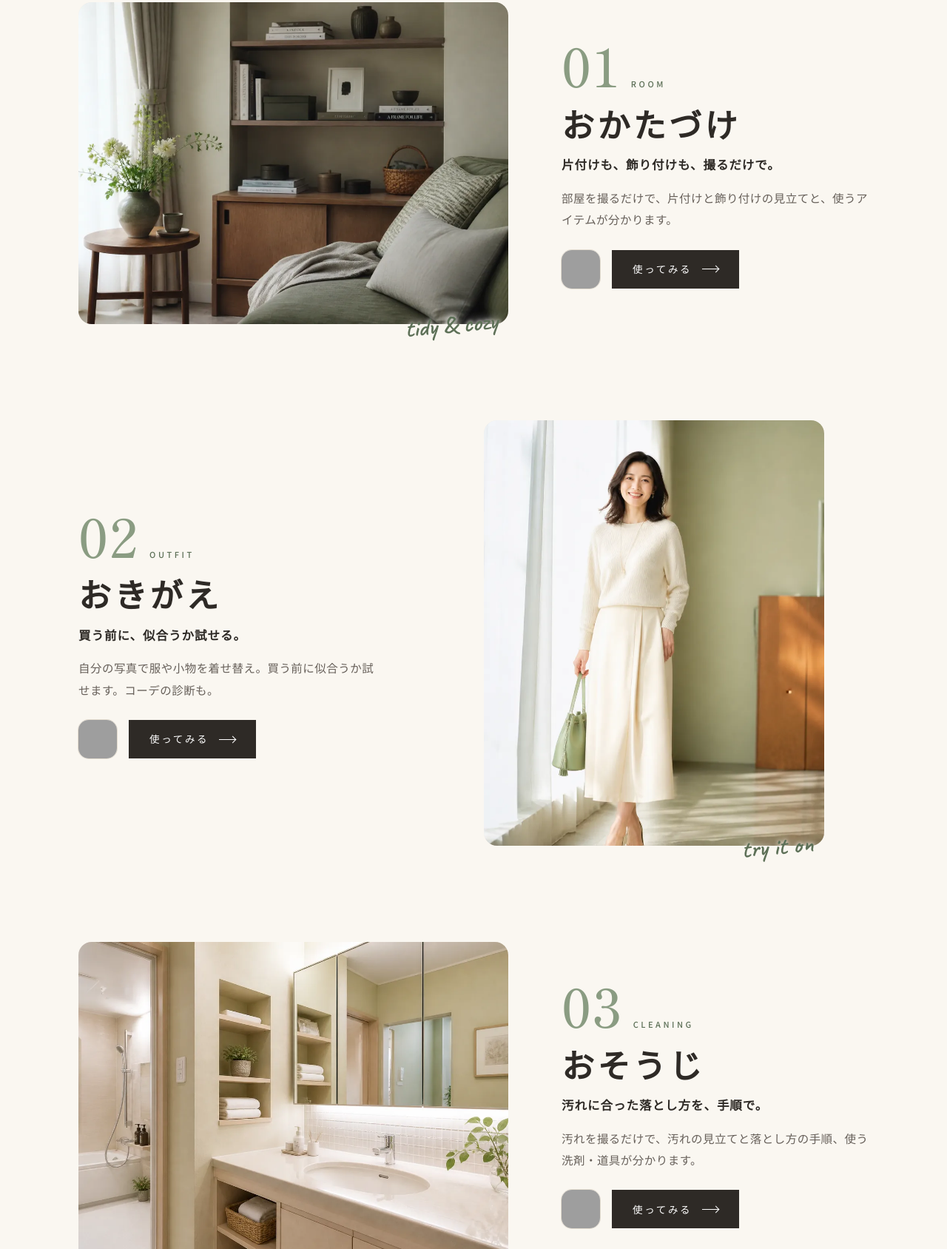
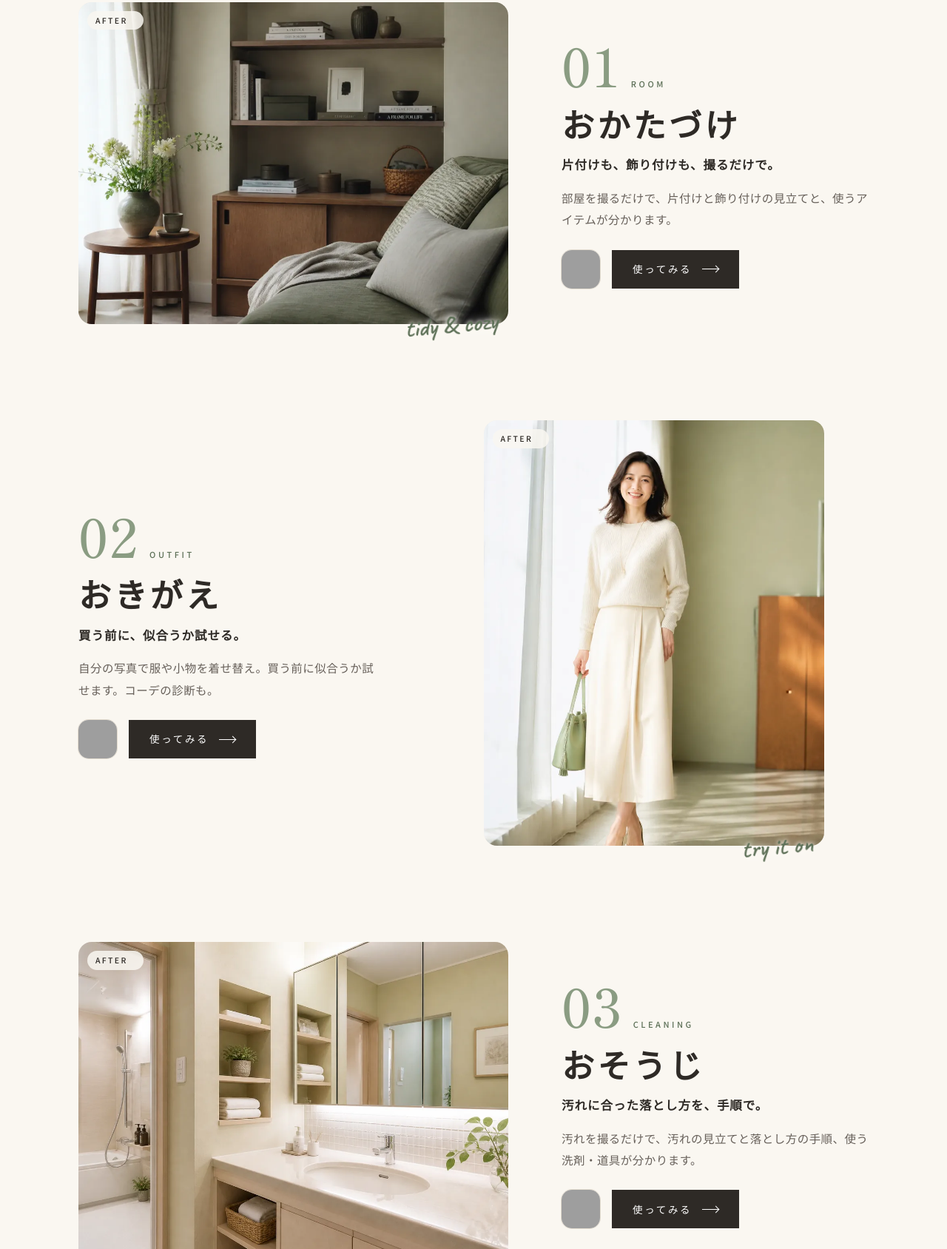
Before and after one commit to shuheiyam89/demo-sites, a plain HTML site: page kurashi-ai/index.html in a window 1280 px wide. Shown: the part 1112-2800 px from the top of the page at 74% size. Drawn offline with Linux system fonts and the light colour scheme; grey boxes are pictures that could not be loaded.

Commit message:
まとめページ：写真をビフォー→アフターのクロスフェードに（1回だけ・ラベル付き）／スクロールでふわっと表示・ヒーローの寄り／動きを減らす設定とJS無効では最初から全部表示
Co-Authored-By: Claude Opus 5.5 <noreply@anthropic.com>

```diff
--- a/kurashi-ai/index.html
+++ b/kurashi-ai/index.html
@@ -18,6 +18,10 @@
 <link rel="preconnect" href="https://fonts.gstatic.com" crossorigin>
 <link href="https://fonts.googleapis.com/css2?family=Caveat:wght@500;600&family=Noto+Sans+JP:wght@400;500;700&family=Shippori+Mincho:wght@500;600;700&display=swap" rel="stylesheet">
 <link rel="preload" as="image" href="assets/hero.webp" fetchpriority="high">
+<script>
+  /* 動きを使える環境だけ、アニメーション用の印を付ける（JS無効・動きを減らす設定では何も隠さない） */
+  if ('IntersectionObserver' in window && !matchMedia('(prefers-reduced-motion: reduce)').matches) document.documentElement.classList.add('js-anim');
+</script>
 <style>
   :root {
     color-scheme: light;
@@ -55,7 +59,8 @@
   .hero { position: relative; padding: 8px 0 72px; }
   .hero-grid { display: grid; gap: 34px; }
   .hero-visual { position: relative; padding-right: 40px; }
-  .hero-visual img { width: 100%; aspect-ratio: 4 / 5; object-fit: cover; object-position: 58% 50%; border-radius: 200px 200px 18px 18px; }
+  .hero-frame { border-radius: 200px 200px 18px 18px; overflow: hidden; transform: translateZ(0); }
+  .hero-visual img { width: 100%; aspect-ratio: 4 / 5; object-fit: cover; object-position: 58% 50%; }
   .tate { position: absolute; top: 6px; right: 0; writing-mode: vertical-rl; font-family: var(--mincho); font-weight: 600; font-size: 13.5px; letter-spacing: .5em; color: var(--ink); white-space: nowrap; }
   .tate::after { content: ""; display: inline-block; width: 1px; height: 54px; margin-top: 14px; background: var(--ink); vertical-align: top; }
   .script { margin: 0; font-family: var(--script); font-weight: 600; color: var(--sage-deep); line-height: 1; letter-spacing: 0; }
@@ -86,7 +91,12 @@
   .apps { padding: 88px 0 40px; border-top: 1px solid var(--line); }
   .app { display: grid; gap: 26px; margin: 0 0 88px; }
   .app-photo { position: relative; margin: 0; }
-  .app-photo img { width: 100%; aspect-ratio: 4 / 3; object-fit: cover; border-radius: 18px; background: var(--bg-2); }
+  .ba { position: relative; border-radius: 18px; overflow: hidden; background: var(--bg-2); transform: translateZ(0); }
+  .app-photo img { width: 100%; aspect-ratio: 4 / 3; object-fit: cover; }
+  .ba .before { position: absolute; inset: 0; height: 100%; opacity: 0; }
+  .ba-label { position: absolute; left: 12px; top: 12px; display: grid; padding: 3px 11px; border-radius: 99px; background: rgb(250 247 241 / 86%); font-size: 10.5px; font-weight: 500; letter-spacing: .22em; text-transform: uppercase; color: var(--ink); }
+  .ba-label span { grid-area: 1 / 1; transition: opacity .6s ease; }
+  .ba-label .b { opacity: 0; }
   .app-photo.tall img { aspect-ratio: 4 / 5; object-position: 50% 22%; }
   .app-photo .script { position: absolute; right: 14px; bottom: -18px; font-size: 34px; transform: rotate(-5deg); text-shadow: 0 0 14px var(--bg), 0 0 5px var(--bg); }
   .app-body { position: relative; }
@@ -121,6 +131,25 @@
   .contact { margin: 36px 0 0; font-size: 12.5px; color: var(--ink-2); }
   .contact a { color: var(--ink); text-underline-offset: 3px; }
   .copy { margin: 26px 0 0; padding-top: 22px; border-top: 1px solid var(--line); font-size: 11px; letter-spacing: .18em; color: var(--ink-2); }
+
+  /* ---------- 動き（js-anim のときだけ。無いときは最初から全部見える） ---------- */
+  .js-anim .ba .before { opacity: 1; transition: opacity 2s ease; }
+  .js-anim .ba .after { transform: scale(1.03); transition: transform 2.6s ease; }
+  .js-anim .ba.is-done .before { opacity: 0; }
+  .js-anim .ba.is-done .after { transform: scale(1); }
+  .js-anim .ba-label .b { opacity: 1; }
+  .js-anim .ba-label .a { opacity: 0; }
+  .js-anim .ba.is-done .ba-label .b { opacity: 0; transition-delay: 1.4s; }
+  .js-anim .ba.is-done .ba-label .a { opacity: 1; transition-delay: 1.6s; }
+  .js-anim .rv { opacity: 0; transform: translateY(18px); transition: opacity .9s ease, transform 1s cubic-bezier(.2, .7, .2, 1); transition-delay: var(--d, 0s); }
+  .js-anim .rv.is-in { opacity: 1; transform: none; }
+  .js-anim .hero-frame img { animation: kenburns 26s ease-out forwards; }
+  @keyframes kenburns { from { transform: scale(1); } to { transform: scale(1.06); } }
+  @media (prefers-reduced-motion: reduce) {
+    .rv { opacity: 1 !important; transform: none !important; }
+    .ba .before { opacity: 0 !important; }
+    .hero-frame img { animation: none !important; }
+  }
 
   /* ---------- スマホ：狭い画面での微調整 ---------- */
   @media (max-width: 380px) {
@@ -168,7 +197,7 @@
   <section class="hero" aria-labelledby="heroTitle">
     <div class="wrap hero-grid">
       <div class="hero-visual">
-        <img src="assets/hero.webp" width="1536" height="864" alt="植物と木の家具がある、明るく片付いたリビング" fetchpriority="high">
+        <div class="hero-frame"><img src="assets/hero.webp" width="1536" height="864" alt="植物と木の家具がある、明るく片付いたリビング" fetchpriority="high"></div>
         <p class="tate" aria-hidden="true">暮らしのAIアプリシリーズ</p>
         <p class="script" aria-hidden="true">Live in comfort.</p>
       </div>
@@ -197,7 +226,11 @@
 
       <article class="app" aria-labelledby="app1">
         <figure class="app-photo">
-          <img src="assets/app-okatazuke.webp" width="1200" height="800" loading="lazy" decoding="async" alt="グリーンのソファと木の棚がある、片付いた部屋">
+          <div class="ba">
+            <img class="after" src="assets/app-okatazuke.webp" width="1200" height="800" loading="lazy" decoding="async" alt="グリーンのソファと木の棚がある、片付いた部屋">
+            <img class="before" src="assets/before-okatazuke.webp" width="1200" height="800" loading="lazy" decoding="async" alt="本や服が出しっぱなしの、散らかった部屋（片付け前）">
+            <span class="ba-label" aria-hidden="true"><span class="b">Before</span><span class="a">After</span></span>
+          </div>
           <span class="script" aria-hidden="true">tidy &amp; cozy</span>
         </figure>
         <div class="app-body">
@@ -214,7 +247,11 @@
 
       <article class="app" aria-labelledby="app2">
         <figure class="app-photo tall">
-          <img src="assets/app-okigae.webp" width="900" height="1200" loading="lazy" decoding="async" alt="白いニットとスカートを着て、明るい窓辺に立つ女性">
+          <div class="ba">
+            <img class="after" src="assets/app-okigae.webp" width="900" height="1200" loading="lazy" decoding="async" alt="白いニットとスカートを着て、明るい窓辺に立つ女性">
+            <img class="before" src="assets/before-okigae.webp" width="900" height="1200" loading="lazy" decoding="async" alt="グレーのニットとパンツの普段着で立つ女性（着せ替え前）">
+            <span class="ba-label" aria-hidden="true"><span class="b">Before</span><span class="a">After</span></span>
+          </div>
           <span class="script" aria-hidden="true">try it on</span>
         </figure>
         <div class="app-body">
@@ -231,7 +268,11 @@
 
       <article class="app" aria-labelledby="app3">
         <figure class="app-photo">
-          <img src="assets/app-osouji.webp" width="1200" height="800" loading="lazy" decoding="async" alt="白い洗面台と鏡がある、きれいな洗面所">
+          <div class="ba">
+            <img class="after" src="assets/app-osouji.webp" width="1200" height="800" loading="lazy" decoding="async" alt="白い洗面台と鏡がある、きれいな洗面所">
+            <img class="before" src="assets/before-osouji.webp" width="1200" height="800" loading="lazy" decoding="async" alt="鏡や洗面台がくすんだ洗面所（掃除前）">
+            <span class="ba-label" aria-hidden="true"><span class="b">Before</span><span class="a">After</span></span>
+          </div>
           <span class="script" aria-hidden="true">fresh &amp; clean</span>
         </figure>
         <div class="app-body">
@@ -248,7 +289,11 @@
 
       <article class="app" aria-labelledby="app4">
         <figure class="app-photo">
-          <img src="assets/app-osentaku.webp" width="1200" height="800" loading="lazy" decoding="async" alt="窓辺に積まれた、白とパステルカラーのたたんだタオルや服">
+          <div class="ba">
+            <img class="after" src="assets/app-osentaku.webp" width="1200" height="800" loading="lazy" decoding="async" alt="窓辺に積まれた、白とパステルカラーのたたんだタオルや服">
+            <img class="before" src="assets/before-osentaku.webp" width="1200" height="800" loading="lazy" decoding="async" alt="シミの付いた服やタオルが積まれた山（洗濯前）">
+            <span class="ba-label" aria-hidden="true"><span class="b">Before</span><span class="a">After</span></span>
+          </div>
           <span class="script" aria-hidden="true">soft laundry</span>
         </figure>
         <div class="app-body">
@@ -306,5 +351,37 @@
   </div>
 </footer>
 
+<script>
+(() => {
+  if (!document.documentElement.classList.contains('js-anim')) return;
+  // ふわっと出す要素。同じ親の中で順番に少しずつ遅らせる
+  const groups = ['.hero-text > *', '.sec-head > *', '.app-body > *', '.step-list > li', '.site-foot .wrap > *'];
+  const items = [];
+  for (const sel of groups) {
+    const seen = new Map();
+    document.querySelectorAll(sel).forEach((el) => {
+      const i = seen.get(el.parentNode) || 0;
+      seen.set(el.parentNode, i + 1);
+      el.classList.add('rv');
+      el.style.setProperty('--d', Math.min(i * 0.09, 0.45) + 's');
+      items.push(el);
+    });
+  }
+  const io = new IntersectionObserver((list) => {
+    for (const e of list) if (e.isIntersecting) { e.target.classList.add('is-in'); io.unobserve(e.target); }
+  }, { rootMargin: '0px 0px -8% 0px', threshold: 0.12 });
+  items.forEach((el) => io.observe(el));
+
+  // ビフォー→アフター：枠が半分ほど見えたら1回だけ切り替えて、アフターで止める
+  const ba = new IntersectionObserver((list) => {
+    for (const e of list) if (e.isIntersecting) {
+      const el = e.target;
+      ba.unobserve(el);
+      setTimeout(() => el.classList.add('is-done'), 450);
+    }
+  }, { threshold: 0.45 });
+  document.querySelectorAll('.ba').forEach((el) => ba.observe(el));
+})();
+</script>
 </body>
 </html>
```
Also changed, not shown: kurashi-ai/assets/before-okatazuke.webp (added), kurashi-ai/assets/before-okigae.png (deleted), kurashi-ai/assets/before-okigae.webp (added), kurashi-ai/assets/before-osentaku.webp (added), kurashi-ai/assets/before-osouji.webp (added), 3 other files.
